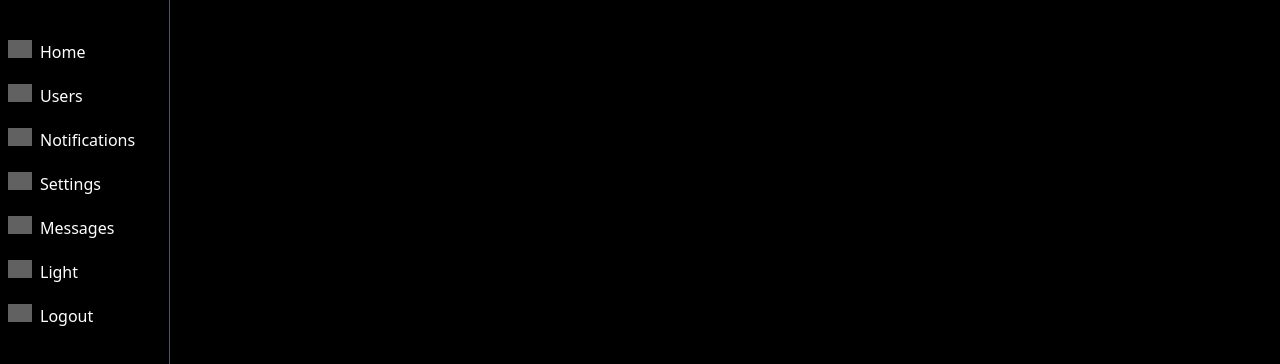
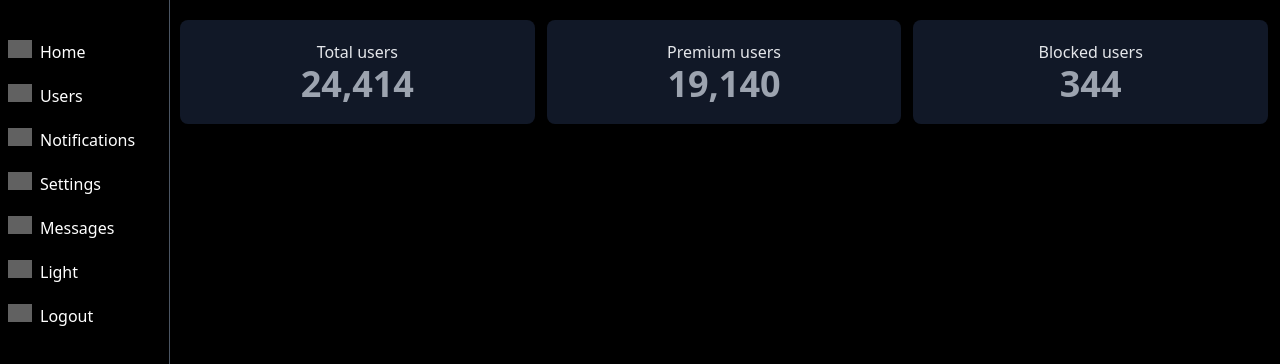
Before and after one commit to Faristp7/zeeroot, a React (Vite) app: page / in a window 1280 px wide. Both pictures are taken after a click on the button "Login". Shown: the top 364 px of the page. Built offline with nearby package versions, Linux system fonts and the light colour scheme; grey boxes are pictures that could not be loaded.

Commit message:
overinfo added

```diff
--- a/package.json
+++ b/package.json
@@ -14,6 +14,7 @@
     "@reduxjs/toolkit": "^2.2.0",
     "framer-motion": "^11.0.5",
     "react": "^18.2.0",
+    "react-countup": "^6.5.0",
     "react-dom": "^18.2.0",
     "react-redux": "^9.1.0",
     "react-router-dom": "^6.22.0",
--- a/src/components/Graphs.tsx
+++ b/src/components/Graphs.tsx
@@ -1,7 +1,9 @@
+import OverInfo from "./OverInfo";
+
 export default function Graphs() {
   return (
     <div>
-      Graph
+      <OverInfo/>
     </div>
   )
 }
--- /dev/null
+++ b/src/components/OverInfo.tsx
@@ -0,0 +1,23 @@
+import CountUp from "react-countup";
+
+const values = [
+  { title: "Total users", val: 24414 },
+  { title: "Premium users", val: 19140 },
+  { title: "Blocked users", val: 344 },
+];
+
+export default function OverInfo() {
+  return (
+    <div className="grid grid-cols-1 sm:grid-cols-3 gap-3">
+      {values.map((val, index) => (
+        <div
+          className="bg-gray-300 dark:bg-gray-900 flex flex-col justify-center  items-center py-5 rounded-lg"
+          key={index}
+        >
+          <h1 className="dark:text-gray-200">{val.title}</h1>
+          <CountUp end={val.val} className="sm:text-4xl font-bold dark:text-gray-400" />
+        </div>
+      ))}
+    </div>
+  );
+}
--- a/src/pages/Home.tsx
+++ b/src/pages/Home.tsx
@@ -6,23 +6,19 @@ import Users from "../components/Users";
 
 export default function Home() {
   const [responsive, handleResponsive] = useState<boolean>(false);
-  const [selectedComponent, setSelectodComponent] = useState<string>("Graphs");
+  const [selectedComponent, setSelectodComponent] = useState<string>("Home");
 
   return (
     <div className="dark:bg-black h-screen dark:text-white transition duration-300">
       <div>
-        <SideBar
-          handleResponsive={handleResponsive}
-          responsive={responsive}
-          setSelectodComponent={setSelectodComponent}
-        />
+        <SideBar handleResponsive={handleResponsive} responsive={responsive} setSelectodComponent={setSelectodComponent}/>
       </div>
       <motion.div
         transition={{ duration: 0.3 }}
         initial={{ marginLeft: 48 }}
-        animate={{ marginLeft: !responsive ? 60 : 180 }}
+        animate={{ marginLeft: !responsive ? 68 : 180 }}
       >
-        <div>
+        <div className="py-5 pr-3">
           {selectedComponent === "Home" && <Graphs />}
           {selectedComponent === "Users" && <Users />}
         </div>
```
Also changed, not shown: 1 other file (tests, documents, lock files or other folders).
